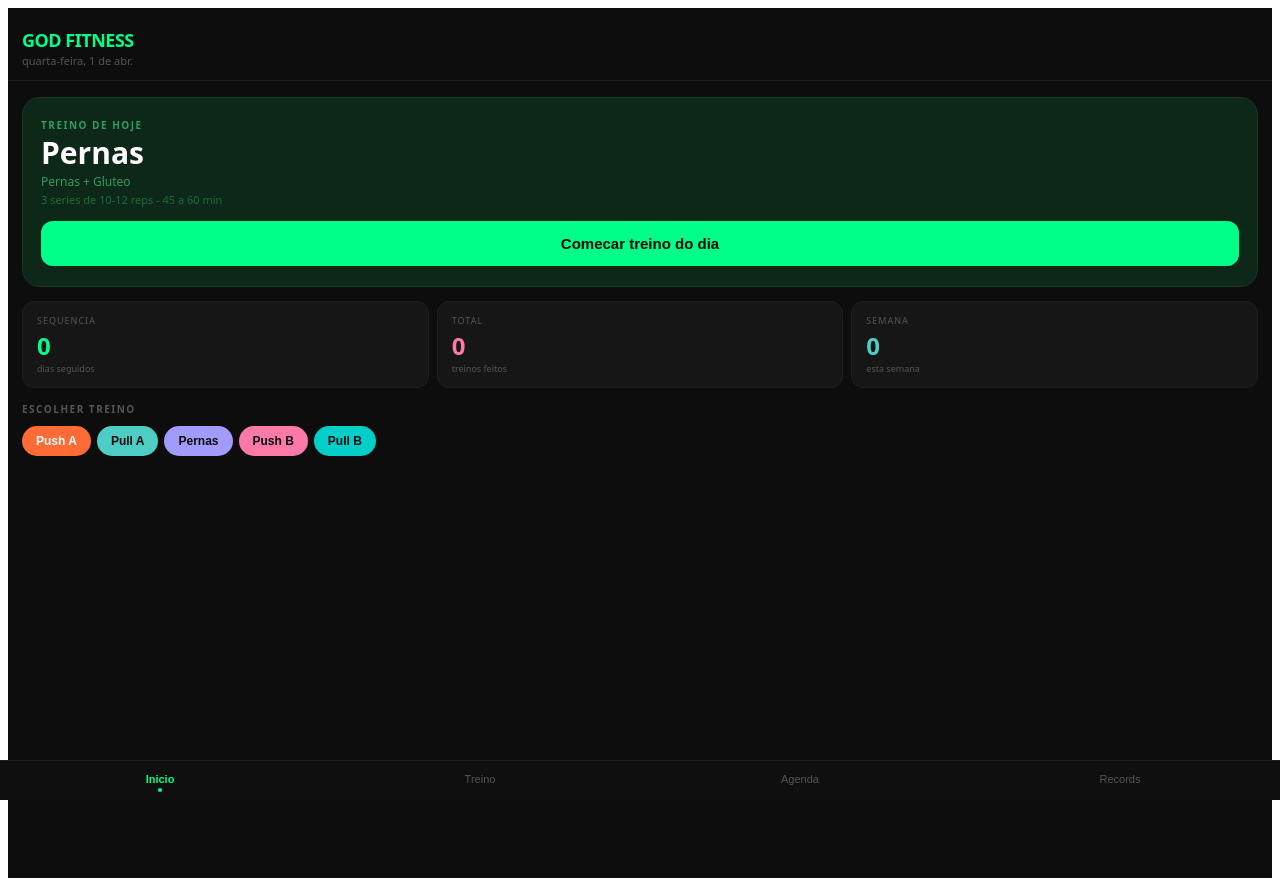
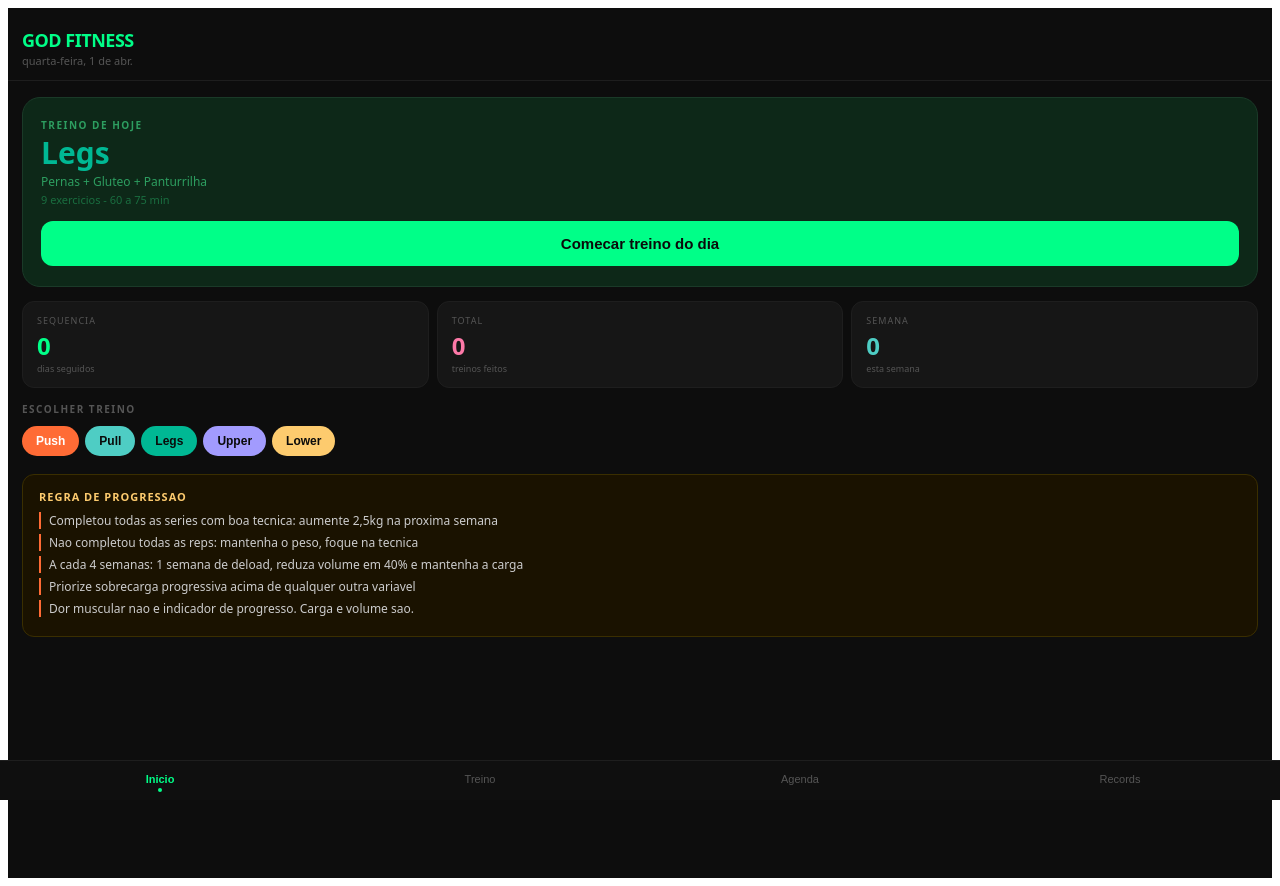
Before and after one commit to hellderluis00-byte/gym-app, a Next.js app: page / in a window 1280 px wide. Built offline with nearby package versions, Linux system fonts and the light colour scheme.

Commit message:
Add files via upload

```diff
--- a/app/page.js
+++ b/app/page.js
@@ -1,98 +1,128 @@
 "use client";
 import { useState, useEffect } from "react";
 
-var SPLIT = ["Rest", "PushA", "PullA", "Legs", "PushB", "PullB", "Rest"];
+var SPLIT = ["Rest", "Push", "Pull", "Legs", "Upper", "Lower", "Rest"];
 
 var WORKOUTS = {
-  PushA: [
+  Push: [
+    "Supino Reto Maquina",
     "Supino Inclinado Maquina",
-    "Crucifixo Maquina",
+    "Crucifixo Maquina Peck Deck",
     "Desenvolvimento Ombro Maquina",
-    "Elevacao Lateral Polia",
-    "Triceps Corda",
-    "Triceps Testa Polia",
+    "Elevacao Lateral Cabo",
+    "Elevacao Frontal Cabo",
+    "Triceps Polia Barra Reta",
+    "Triceps Frances Polia",
+    "Triceps Polia Corda",
   ],
-  PullA: [
-    "Puxada Frontal",
-    "Remada Maquina",
-    "Remada Unilateral Maquina",
-    "Remada Cavalinho",
-    "Rosca Direta Barra W",
+  Pull: [
+    "Puxada Anatomica Supinada",
+    "Puxada Unilateral Cabo",
+    "Puxada Aberta Maquina",
+    "Remada Cavalinho Maquina",
+    "Remada Baixa Triangulo Cabo",
+    "Remada Unilateral Cabo",
+    "Peck Deck Invertido Posterior",
+    "Rosca Direta Barra",
+    "Rosca Scott Maquina",
     "Rosca Martelo Maquina",
+    "Rosca Concentrada Cabo",
   ],
   Legs: [
-    "Agachamento",
     "Leg Press 45",
+    "Agachamento Hack Maquina",
     "Cadeira Extensora",
-    "Mesa Flexora",
-    "Abdutora",
-    "Adutora",
-    "Panturrilha",
+    "Cadeira Flexora Deitado",
+    "Stiff Maquina",
+    "Abdutora Maquina",
+    "Adutora Maquina",
+    "Panturrilha em Pe Maquina",
+    "Panturrilha Sentado Maquina",
   ],
-  PushB: [
-    "Peck Deck",
-    "Crossover Polia Alta",
-    "Crossover Polia Baixa",
-    "Posterior Ombro Polia",
-    "Elevacao Lateral Maquina",
-    "Triceps Frances Polia",
+  Upper: [
+    "Supino Declinado Maquina",
+    "Crossover Cabo Cruzamento",
+    "Remada Maquina Hammer",
+    "Pullover Maquina",
+    "Elevacao Lateral Cabo Unilateral",
+    "Face Pull Cabo Corda",
+    "Abdominal Crunch Maquina",
+    "Elevacao de Pernas",
+    "Prancha Isometrica",
+    "Obliquo Cabo Rotacao",
   ],
-  PullB: [
-    "Puxada Pegada Fechada",
-    "Remada Baixa Triangulo",
-    "Remada Unilateral Maquina",
-    "Remada Cavalinho",
-    "Elevacao Pelvica",
-    "Rosca Scott",
-    "Rosca Polia",
+  Lower: [
+    "Agachamento Smith",
+    "Cadeira Flexora Sentado",
+    "Hip Thrust Maquina",
+    "Stiff Maquina",
+    "Abdutora Maquina",
+    "Adutora Maquina",
+    "Abdominal Cabo Ajoelhado",
+    "Abdominal Infra Banco",
+    "Russian Twist com Peso",
   ],
 };
 
-var ABS_DAYS = ["PushB", "PullB"];
-var ABS_LIST = ["Abdominal Maquina", "Abdominal Supra", "Abdominal Infra", "Prancha"];
-
-var CARDIO_MAP = {
-  PushA: "Esteira 15min",
-  PullA: "Bike 15min",
-  Legs:  "Esteira 15min",
-  PullB: "Bike 15min",
+var TIPS = {
+  Push: "No supino maquina, pause 1 segundo no ponto de maior estiramento antes de empurrar. Isso recruta mais fibras do peitoral. Descanso: 90s a 2min nos compostos, 60s nos isolamentos.",
+  Pull: "Costas: pense em cotovelo, nao em mao. Puxe sempre com o cotovelo para nao roubar com o biceps. No Drag Curl: mantenha a barra encostada no corpo, cotovelos vao para tras.",
+  Legs: "Leg Press: pes no meio para carga maxima. Hack: pes mais proximos para atacar o vasto medial. Nos dois: desça ate 90 graus ou mais fundo se o joelho permitir.",
+  Upper: "Face Pull e o exercicio mais subestimado da academia. Ele equilibra o ombro, melhora postura e protege o manguito rotador. Nunca pule esse exercicio.",
+  Lower: "Hip Thrust e o exercicio numero 1 para gluteo. Se a academia nao tiver maquina, use a barra no banco com uma anilha. No abdomen: progrida carga e volume, nao faca infinitas repeticoes.",
 };
 
+var PROTOCOL = [
+  "3 a 4 series de trabalho por exercicio",
+  "8 a 15 reps conforme o exercicio",
+  "Descanso compostos: 90s a 2 minutos",
+  "Descanso isolamento: 60 segundos",
+  "Velocidade excentrica: 2 a 3 segundos descendo",
+  "RPE alvo: 8 a 9 de 10, deixa 1 a 2 reps na reserva",
+  "Cardio opcional: 20 min LISS pos-treino",
+];
+
+var PROGRESSION = [
+  "Completou todas as series com boa tecnica: aumente 2,5kg na proxima semana",
+  "Nao completou todas as reps: mantenha o peso, foque na tecnica",
+  "A cada 4 semanas: 1 semana de deload, reduza volume em 40% e mantenha a carga",
+  "Priorize sobrecarga progressiva acima de qualquer outra variavel",
+  "Dor muscular nao e indicador de progresso. Carga e volume sao.",
+];
+
 var WORKOUT_COLORS = {
-  PushA: { bg: "#ff6b35", text: "#fff" },
-  PullA: { bg: "#4ecdc4", text: "#0a0a0a" },
-  Legs:  { bg: "#a29bfe", text: "#0a0a0a" },
-  PushB: { bg: "#fd79a8", text: "#0a0a0a" },
-  PullB: { bg: "#00cec9", text: "#0a0a0a" },
+  Push:  { bg: "#ff6b35", text: "#fff" },
+  Pull:  { bg: "#4ecdc4", text: "#0a0a0a" },
+  Legs:  { bg: "#00b894", text: "#0a0a0a" },
+  Upper: { bg: "#a29bfe", text: "#0a0a0a" },
+  Lower: { bg: "#fdcb6e", text: "#0a0a0a" },
   Rest:  { bg: "#2d3436", text: "#636e72" },
 };
 
 var WORKOUT_LABELS = {
-  PushA: "Push A",
-  PullA: "Pull A",
-  Legs:  "Pernas",
-  PushB: "Push B",
-  PullB: "Pull B",
+  Push:  "Push",
+  Pull:  "Pull",
+  Legs:  "Legs",
+  Upper: "Upper",
+  Lower: "Lower",
   Rest:  "Descanso",
 };
 
 var MUSCLES = {
-  PushA: "Peito + Ombro + Triceps",
-  PullA: "Costas + Biceps",
-  Legs:  "Pernas + Gluteo",
-  PushB: "Peito + Ombro + Triceps",
-  PullB: "Costas + Gluteo + Biceps",
+  Push:  "Peito + Ombro + Triceps",
+  Pull:  "Costas + Biceps + Ombro Post.",
+  Legs:  "Pernas + Gluteo + Panturrilha",
+  Upper: "Peito + Costas + Ombro + Abdomen",
+  Lower: "Pernas variacao + Gluteo + Abdomen",
 };
 
 function isCardio(ex)  { return ex.includes("min"); }
-function isAbs(ex)     { return ex.includes("Abdominal"); }
-function isPrancha(ex) { return ex === "Prancha"; }
+function isAbs(ex)     { return ex.includes("Abdominal") || ex.includes("Russian") || ex.includes("Obliquo"); }
+function isPrancha(ex) { return ex.includes("Prancha"); }
+function isElevacao(ex){ return ex === "Elevacao de Pernas"; }
 
 function getFullWorkout(w) {
-  var base = WORKOUTS[w] ? WORKOUTS[w].slice() : [];
-  if (ABS_DAYS.includes(w)) base = base.concat(ABS_LIST);
-  if (CARDIO_MAP[w]) base = base.concat([CARDIO_MAP[w]]);
-  return base;
+  return WORKOUTS[w] ? WORKOUTS[w].slice() : [];
 }
 
 function fmtDate(dateStr) {
@@ -116,6 +146,8 @@ var BORD2   = "#2a2a2a";
 var GREEN   = "#00ff88";
 var TEXT    = "#f0f0f0";
 var MUTED   = "#555";
+var YELLOW  = "#fdcb6e";
+var ORANGE  = "#ff6b35";
 
 function navBtnSt(active) {
   return { flex: 1, padding: "12px 0 8px", background: "none", border: "none", cursor: "pointer", display: "flex", flexDirection: "column", alignItems: "center", gap: 3, color: active ? GREEN : MUTED, fontSize: 10, fontWeight: active ? 700 : 400 };
@@ -150,11 +182,11 @@ export default function App() {
   var dateStr = today.toISOString().split("T")[0];
   var todayW  = SPLIT[today.getDay()];
 
-  var s0 = useState("home");       var tab = s0[0];      var setTab = s0[1];
-  var s1 = useState({});           var logs = s1[0];     var setLogs = s1[1];
-  var s2 = useState({ workout: null, data: {} }); var draft = s2[0]; var setDraft = s2[1];
-  var s3 = useState({});           var timers = s3[0];   var setTimers = s3[1];
-  var s4 = useState(false);        var hydrated = s4[0]; var setHydrated = s4[1];
+  var s0 = useState("home");                      var tab = s0[0];      var setTab = s0[1];
+  var s1 = useState({});                          var logs = s1[0];     var setLogs = s1[1];
+  var s2 = useState({ workout: null, data: {} }); var draft = s2[0];    var setDraft = s2[1];
+  var s3 = useState({});                          var timers = s3[0];   var setTimers = s3[1];
+  var s4 = useState(false);                       var hydrated = s4[0]; var setHydrated = s4[1];
 
   useEffect(function() {
     var l = JSON.parse(localStorage.getItem("logs_v2")) || {};
@@ -267,10 +299,10 @@ export default function App() {
         )}
       </div>
 
-      {tab === "home"    && <HomeTab    today={today} todayW={todayW} logs={logs} draft={draft} onStart={startWorkout} />}
-      {tab === "treino"  && <TreinoTab  workoutToUse={workoutToUse} data={draft.data} timers={timers} doneCount={doneCount} pct={pct} exercises={exercises} getLast={getLast} getRecord={getRecord} handleChange={handleChange} toggleCheck={toggleCheck} onSave={saveWorkout} onTimer={function(ex) { setTimers(function(p) { var n = Object.assign({}, p); n[ex] = 90; return n; }); }} />}
-      {tab === "agenda"  && <AgendaTab  logs={logs} today={today} />}
-      {tab === "records" && <RecordsTab logs={logs} />}
+      {tab === "home"     && <HomeTab    today={today} todayW={todayW} logs={logs} draft={draft} onStart={startWorkout} />}
+      {tab === "treino"   && <TreinoTab  workoutToUse={workoutToUse} data={draft.data} timers={timers} doneCount={doneCount} pct={pct} exercises={exercises} getLast={getLast} getRecord={getRecord} handleChange={handleChange} toggleCheck={toggleCheck} onSave={saveWorkout} onTimer={function(ex) { setTimers(function(p) { var n = Object.assign({}, p); n[ex] = 90; return n; }); }} />}
+      {tab === "agenda"   && <AgendaTab  logs={logs} today={today} />}
+      {tab === "records"  && <RecordsTab logs={logs} />}
 
       <nav style={{ position: "fixed", bottom: 0, left: 0, right: 0, background: "#0f0f0f", borderTop: "1px solid " + BORDER, display: "flex", zIndex: 100 }}>
         {["home", "treino", "agenda", "records"].map(function(id) {
@@ -313,19 +345,22 @@ function HomeTab(props) {
   }).length;
 
   var recent = Object.entries(logs).sort(function(a, b) { return a[0] > b[0] ? -1 : 1; }).slice(0, 4);
+  var wc = WORKOUT_COLORS[todayW] || WORKOUT_COLORS.Rest;
 
   return (
     <div style={pageSt}>
       <div style={{ background: "#0d2818", borderRadius: 18, border: "1px solid #1a3a28", padding: "20px 18px", marginBottom: 14 }}>
         <div style={{ fontSize: 10, color: "#2d9e60", fontWeight: 700, letterSpacing: "1.5px", textTransform: "uppercase" }}>Treino de hoje</div>
-        <div style={{ fontSize: 30, fontWeight: 800, color: "#fff", lineHeight: 1.1, marginTop: 4 }}>
+        <div style={{ fontSize: 30, fontWeight: 800, color: isRest ? MUTED : wc.bg, lineHeight: 1.1, marginTop: 4 }}>
           {isRest ? "Descanso" : (WORKOUT_LABELS[todayW] || todayW)}
         </div>
         {!isRest && MUSCLES[todayW] && (
           <div style={{ fontSize: 12, color: "#2d9e60", marginTop: 4 }}>{MUSCLES[todayW]}</div>
         )}
         {!isRest && (
-          <div style={{ fontSize: 11, color: "#1a6e40", marginTop: 2 }}>3 series de 10-12 reps - 45 a 60 min</div>
+          <div style={{ fontSize: 11, color: "#1a6e40", marginTop: 2 }}>
+            {(WORKOUTS[todayW] ? WORKOUTS[todayW].length : 0) + " exercicios - 60 a 75 min"}
+          </div>
         )}
         {!isRest && (
           <button style={{ width: "100%", padding: "14px", background: GREEN, border: "none", borderRadius: 12, color: "#0a0a0a", fontWeight: 800, fontSize: 15, cursor: "pointer", marginTop: 14 }} onClick={function() { onStart(todayW); }}>
@@ -359,6 +394,17 @@ function HomeTab(props) {
             <button key={w} style={chipSt(w)} onClick={function() { onStart(w); }}>
               {WORKOUT_LABELS[w] || w}
             </button>
+          );
+        })}
+      </div>
+
+      <div style={{ background: "#1a1200", borderRadius: 12, border: "1px solid #3a2e00", padding: "14px 16px", marginBottom: 18 }}>
+        <div style={{ fontSize: 11, fontWeight: 800, color: YELLOW, marginBottom: 8, letterSpacing: "1px", textTransform: "uppercase" }}>Regra de progressao</div>
+        {PROGRESSION.map(function(p, i) {
+          return (
+            <div key={i} style={{ fontSize: 12, color: "#ccc", marginBottom: 5, paddingLeft: 8, borderLeft: "2px solid " + ORANGE }}>
+              {p}
+            </div>
           );
         })}
       </div>
@@ -399,14 +445,16 @@ function TreinoTab(props) {
   var toggleCheck  = props.toggleCheck;
   var onSave       = props.onSave;
   var onTimer      = props.onTimer;
+  var tip          = TIPS[workoutToUse];
+  var wc           = WORKOUT_COLORS[workoutToUse] || { bg: GREEN, text: "#000" };
 
   return (
     <div style={pageSt}>
-      <div style={{ marginBottom: 16 }}>
+      <div style={{ marginBottom: 14 }}>
         <div style={{ display: "flex", justifyContent: "space-between", alignItems: "flex-end", marginBottom: 6 }}>
           <div>
             <span style={secTitle}>Em andamento</span>
-            <div style={{ fontSize: 22, fontWeight: 800, lineHeight: 1 }}>{WORKOUT_LABELS[workoutToUse] || workoutToUse}</div>
+            <div style={{ fontSize: 24, fontWeight: 800, lineHeight: 1, color: wc.bg }}>{WORKOUT_LABELS[workoutToUse] || workoutToUse}</div>
             {MUSCLES[workoutToUse] && (
               <div style={{ fontSize: 11, color: MUTED, marginTop: 2 }}>{MUSCLES[workoutToUse]}</div>
             )}
@@ -421,17 +469,25 @@ function TreinoTab(props) {
         </div>
       </div>
 
+      {tip && (
+        <div style={{ background: "#1a1a00", borderRadius: 10, border: "1px solid #3a3800", padding: "12px 14px", marginBottom: 14, display: "flex", gap: 10, alignItems: "flex-start" }}>
+          <span style={{ fontSize: 16, flexShrink: 0 }}>!</span>
+          <div style={{ fontSize: 12, color: "#e0d080", lineHeight: 1.5 }}>{tip}</div>
+        </div>
+      )}
+
       {exercises.map(function(ex) {
         var last    = getLast(ex);
         var rec     = getRecord(ex);
         var done    = !!(data[ex] && data[ex].done);
         var timer   = timers[ex] || 0;
-        var cardio  = isCardio(ex);
         var abs     = isAbs(ex);
         var prancha = isPrancha(ex);
+        var elev    = isElevacao(ex);
         var ytUrl   = "https://www.youtube.com/results?search_query=" + encodeURIComponent(ex + " como fazer");
         var curW    = data[ex] && data[ex].weight ? parseFloat(data[ex].weight) : null;
         var newRec  = curW && rec && curW > rec;
+        var isBodyweight = abs || prancha || elev;
 
         return (
           <div key={ex} style={exCardSt(done)}>
@@ -440,16 +496,16 @@ function TreinoTab(props) {
                 <div style={{ display: "flex", alignItems: "center", gap: 6, flexWrap: "wrap" }}>
                   <span style={{ fontWeight: 700, fontSize: 13, color: TEXT }}>{ex}</span>
                   {newRec && (
-                    <span style={{ fontSize: 9, fontWeight: 800, color: "#fdcb6e", background: "#2a2000", padding: "2px 6px", borderRadius: 50 }}>RECORD</span>
+                    <span style={{ fontSize: 9, fontWeight: 800, color: YELLOW, background: "#2a2000", padding: "2px 6px", borderRadius: 50 }}>RECORD</span>
                   )}
                 </div>
                 {last && (
                   <div style={{ fontSize: 10, color: MUTED, marginTop: 2 }}>
-                    {"Ultimo: " + (last.weight ? last.weight + "kg" : "") + (last.reps ? " x " + last.reps + " reps" : "") + (last.time ? last.time + "s" : "")}
+                    {"Ultimo: " + (last.weight ? last.weight + "kg" : "") + (last.reps ? " x " + last.reps + " reps" : "") + (last.time ? " " + last.time + "s" : "")}
                   </div>
                 )}
                 {rec && (
-                  <div style={{ fontSize: 10, color: "#fdcb6e", marginTop: 1 }}>{"Record: " + rec + "kg"}</div>
+                  <div style={{ fontSize: 10, color: YELLOW, marginTop: 1 }}>{"Record: " + rec + "kg"}</div>
                 )}
               </div>
               <div style={{ display: "flex", alignItems: "center", gap: 6 }}>
@@ -460,9 +516,8 @@ function TreinoTab(props) {
               </div>
             </div>
 
-            {!cardio && (
             <div style={{ padding: "0 14px 12px", display: "flex", gap: 8, alignItems: "flex-end", flexWrap: "wrap" }}>
-                {!abs && !prancha && (
+              {!isBodyweight && (
                 <div style={{ display: "flex", gap: 6, flex: 1 }}>
                   <div style={{ flex: 1 }}>
                     <input style={inputSt} type="number" placeholder="0" defaultValue={(data[ex] && data[ex].weight) || ""} onChange={function(e) { handleChange(ex, "weight", e.target.value); }} />
@@ -474,22 +529,38 @@ function TreinoTab(props) {
                   </div>
                 </div>
               )}
-                {(abs || prancha) && (
+              {(abs || elev) && (
                 <div style={{ flex: 1 }}>
                   <input style={inputSt} type="number" placeholder="0" defaultValue={(data[ex] && data[ex].reps) || ""} onChange={function(e) { handleChange(ex, "reps", e.target.value); }} />
-                    <div style={{ fontSize: 9, color: MUTED, textAlign: "center", marginTop: 2 }}>{prancha ? "segundos" : "reps"}</div>
+                  <div style={{ fontSize: 9, color: MUTED, textAlign: "center", marginTop: 2 }}>reps</div>
+                </div>
+              )}
+              {prancha && (
+                <div style={{ flex: 1 }}>
+                  <input style={inputSt} type="number" placeholder="0" defaultValue={(data[ex] && data[ex].time) || ""} onChange={function(e) { handleChange(ex, "time", e.target.value); }} />
+                  <div style={{ fontSize: 9, color: MUTED, textAlign: "center", marginTop: 2 }}>segundos</div>
                 </div>
               )}
               <button style={timerSt(timer > 0)} onClick={function() { onTimer(ex); }}>
                 {timer > 0 ? timer + "s" : "90s"}
               </button>
             </div>
-            )}
           </div>
         );
       })}
 
-      <button style={{ width: "100%", padding: "16px", background: GREEN, border: "none", borderRadius: 14, color: "#0a0a0a", fontWeight: 800, fontSize: 16, cursor: "pointer", marginTop: 8 }} onClick={onSave}>
+      <div style={{ background: "#0d1a10", borderRadius: 10, border: "1px solid #1a3a20", padding: "12px 14px", marginBottom: 14 }}>
+        <div style={{ fontSize: 10, fontWeight: 800, color: GREEN, marginBottom: 8, letterSpacing: "1px", textTransform: "uppercase" }}>Protocolo do treino</div>
+        {PROTOCOL.map(function(p, i) {
+          return (
+            <div key={i} style={{ fontSize: 11, color: "#aaa", marginBottom: 4, paddingLeft: 8, borderLeft: "2px solid " + GREEN }}>
+              {p}
+            </div>
+          );
+        })}
+      </div>
+
+      <button style={{ width: "100%", padding: "16px", background: GREEN, border: "none", borderRadius: 14, color: "#0a0a0a", fontWeight: 800, fontSize: 16, cursor: "pointer", marginTop: 4 }} onClick={onSave}>
         Finalizar e salvar treino
       </button>
     </div>
@@ -592,7 +663,7 @@ function AgendaTab(props) {
                   <div key={ex} style={{ display: "flex", justifyContent: "space-between", padding: "6px 0", borderBottom: "1px solid " + BORDER }}>
                     <span style={{ fontSize: 12, color: val.done ? TEXT : MUTED }}>{ex}</span>
                     <span style={{ fontSize: 12, color: GREEN, fontWeight: 700 }}>
-                      {(val.weight ? val.weight + "kg" : "") + (val.reps ? " x " + val.reps : "") + (val.time ? val.time + "s" : "")}
+                      {(val.weight ? val.weight + "kg" : "") + (val.reps ? " x " + val.reps : "") + (val.time ? " " + val.time + "s" : "")}
                     </span>
                   </div>
                 );
@@ -617,9 +688,6 @@ function RecordsTab(props) {
       if (allExercises.indexOf(ex) === -1) allExercises.push(ex);
     });
   });
-  ABS_LIST.forEach(function(ex) {
-    if (allExercises.indexOf(ex) === -1) allExercises.push(ex);
-  });
 
   var records = {};
   var history = {};
@@ -643,11 +711,10 @@ function RecordsTab(props) {
     });
   });
 
-  var filterOptions = ["todos"].concat(Object.keys(WORKOUTS)).concat(["Abs"]);
+  var filterOptions = ["todos"].concat(Object.keys(WORKOUTS));
 
   var filtered = allExercises.filter(function(ex) {
     if (filter === "todos") return true;
-    if (filter === "Abs") return ABS_LIST.indexOf(ex) !== -1;
     return WORKOUTS[filter] && WORKOUTS[filter].indexOf(ex) !== -1;
   }).filter(function(ex) {
     return history[ex] && history[ex].length > 0;
@@ -709,7 +776,7 @@ function RecordsTab(props) {
               </div>
               {rec && (
                 <div style={{ textAlign: "right" }}>
-                  <div style={{ fontSize: 20, fontWeight: 800, color: "#fdcb6e" }}>{rec.weight + "kg"}</div>
+                  <div style={{ fontSize: 20, fontWeight: 800, color: YELLOW }}>{rec.weight + "kg"}</div>
                   <div style={{ fontSize: 9, color: MUTED }}>{(rec.reps ? "x " + rec.reps + " - " : "") + fmtDate(rec.date)}</div>
                 </div>
               )}
```
Lines whose indentation alone changed are shown as unchanged.
